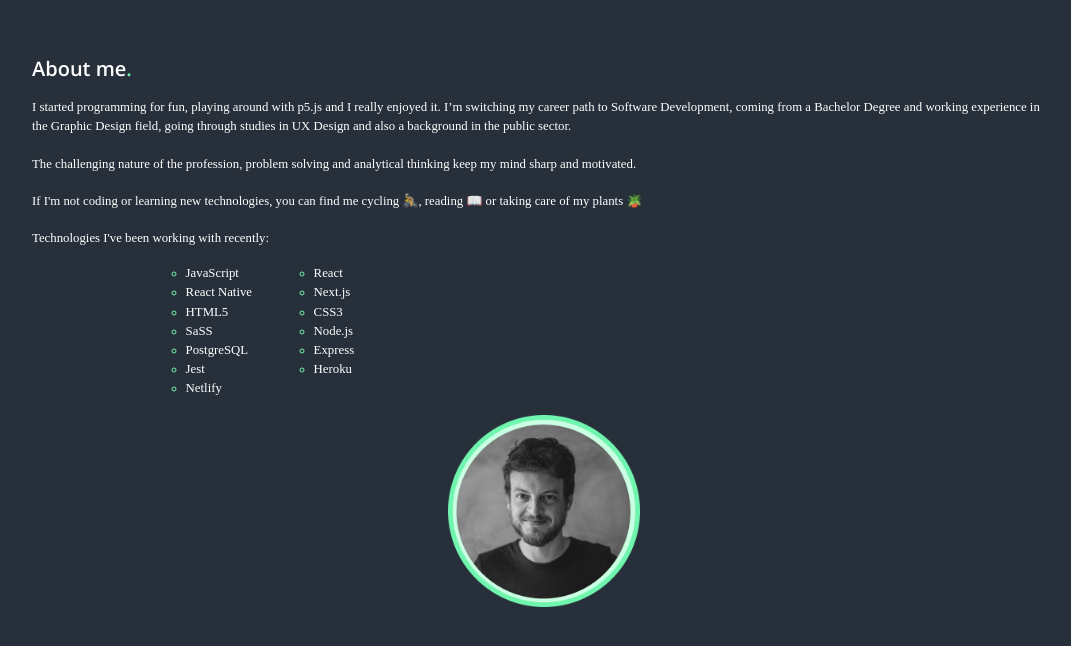
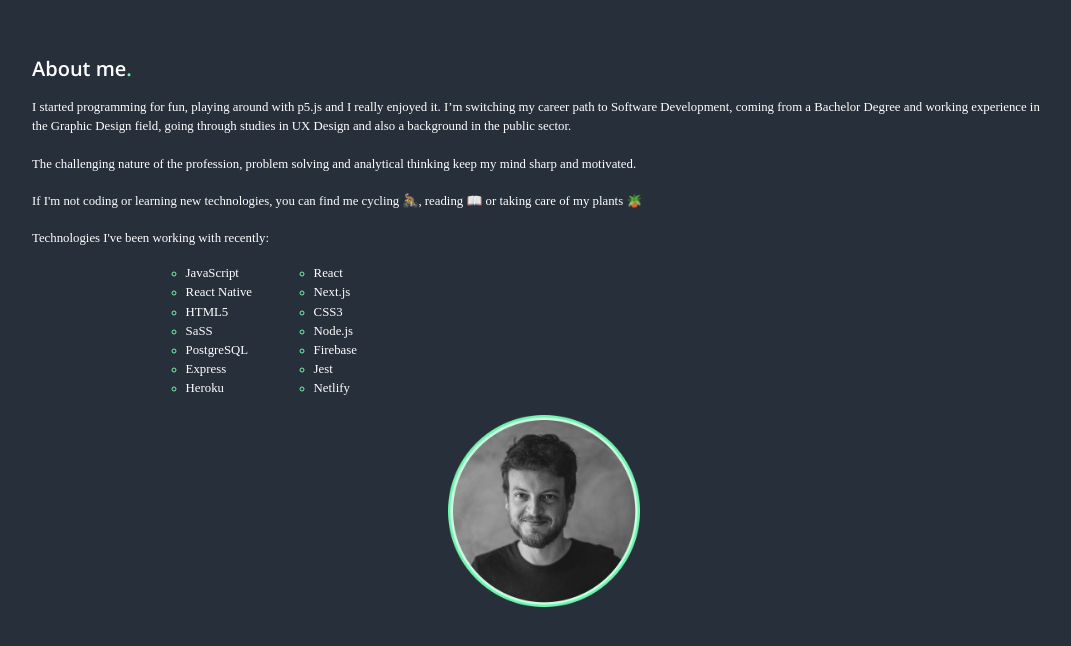
Before and after one commit to ismaelpaul/portfolio, a Next.js app: page / in a window 1280 px wide. Shown: the part 762-1408 px from the top of the page, without its empty margins (96-1167 px from the left). Built offline with nearby package versions, Linux system fonts and the light colour scheme.

Commit message:
Add Firebase and change profile image

```diff
--- a/components/About.js
+++ b/components/About.js
@@ -70,6 +70,9 @@
 								<span>PostgreSQL</span>
 							</li>
 							<li>
+								<span>Firebase</span>
+							</li>
+							<li>
 								<span>Express</span>
 							</li>
 							<li>
```
Also changed, not shown: public/imgs/profile-img.png.
